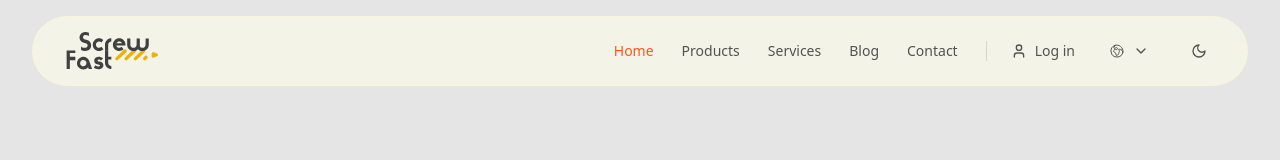
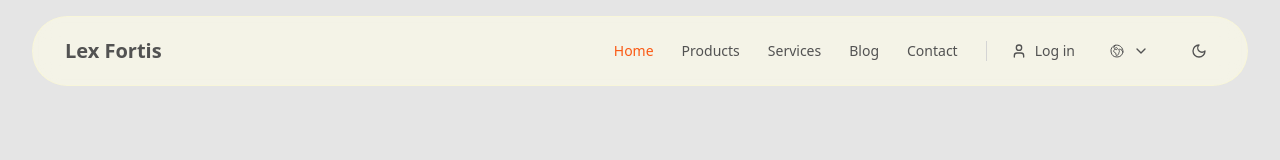
Before and after one commit to josecarlosrt/lex-fortis-hn, an Astro site: page / in a window 1280 px wide. Shown: the top 160 px of the page. Built offline with nearby package versions, Linux system fonts and the light colour scheme; Astro itself is replaced by a stand-in of ours.

Commit message:
updated nav colors and text-based logo

```diff
--- a/src/components/sections/Navbar.astro
+++ b/src/components/sections/Navbar.astro
@@ -19,7 +19,7 @@ const homeUrl = Astro.currentLocale === "fr" ? "/fr" : "/";
 >
   <!-- Navigation container -->
   <nav
-    class="relative mx-2 w-full rounded-[36px] border border-yellow-100/40 bg-yellow-50/60 px-4 py-3 backdrop-blur-md dark:border-neutral-700/40 dark:bg-neutral-800/80 dark:backdrop-blur-md md:flex md:items-center md:justify-between md:px-6 md:py-0 lg:px-8 xl:mx-auto"
+    class="relative mx-2 w-full rounded-[36px] border border-yellow-100/40 bg-yellow-50/60 px-4 py-3 backdrop-blur-md dark:border-neutral-700/40 dark:bg-navy-600/80 dark:backdrop-blur-md md:flex md:items-center md:justify-between md:px-6 md:py-0 lg:px-8 xl:mx-auto"
     aria-label="Global"
   >
     <div class="flex items-center justify-between">
@@ -29,7 +29,7 @@ const homeUrl = Astro.currentLocale === "fr" ? "/fr" : "/";
         href={homeUrl}
         aria-label="Brand"
       >
-        <BrandLogo class="h-auto w-24" />
+        <h1 class="text-neutral-600	dark:text-neutral-100">Lex Fortis</h1>
       </a>
       <!-- Collapse toggle for smaller screens -->
       <div class="ml-auto mr-5 md:hidden">
```
